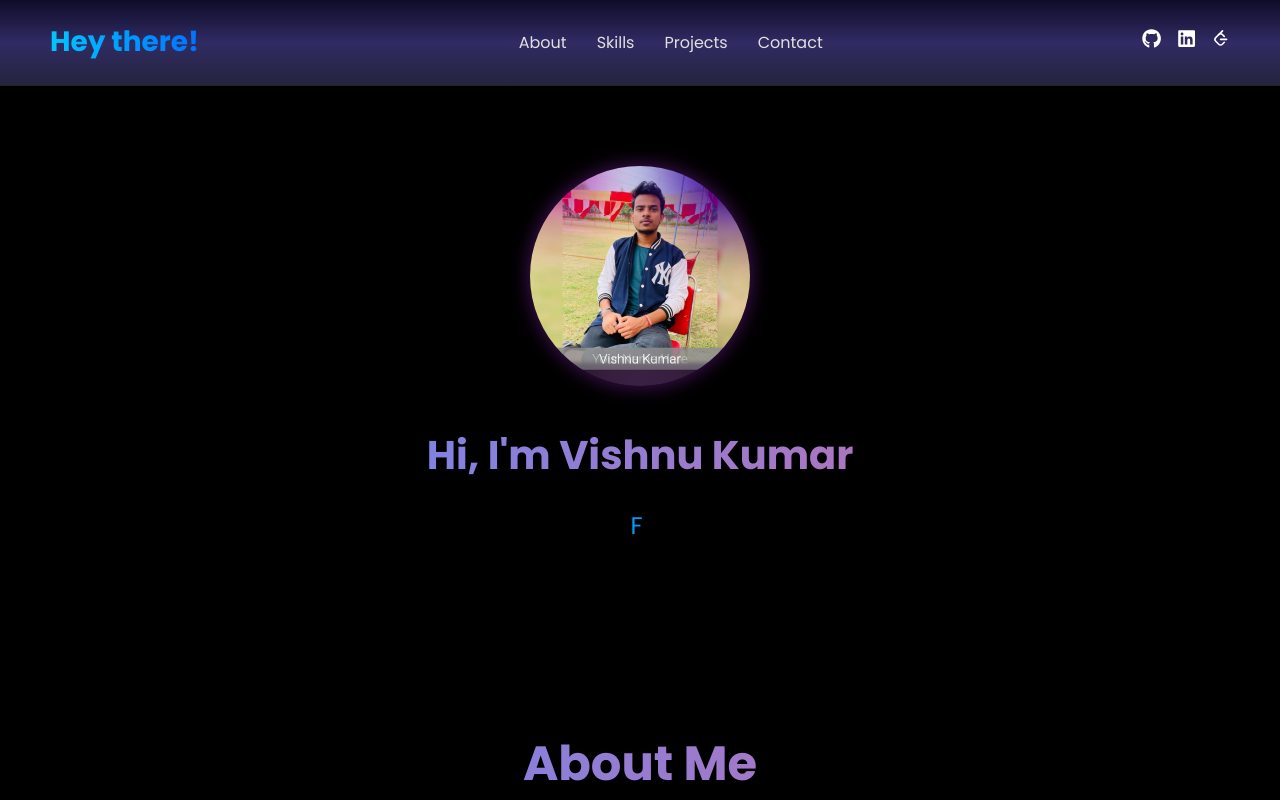
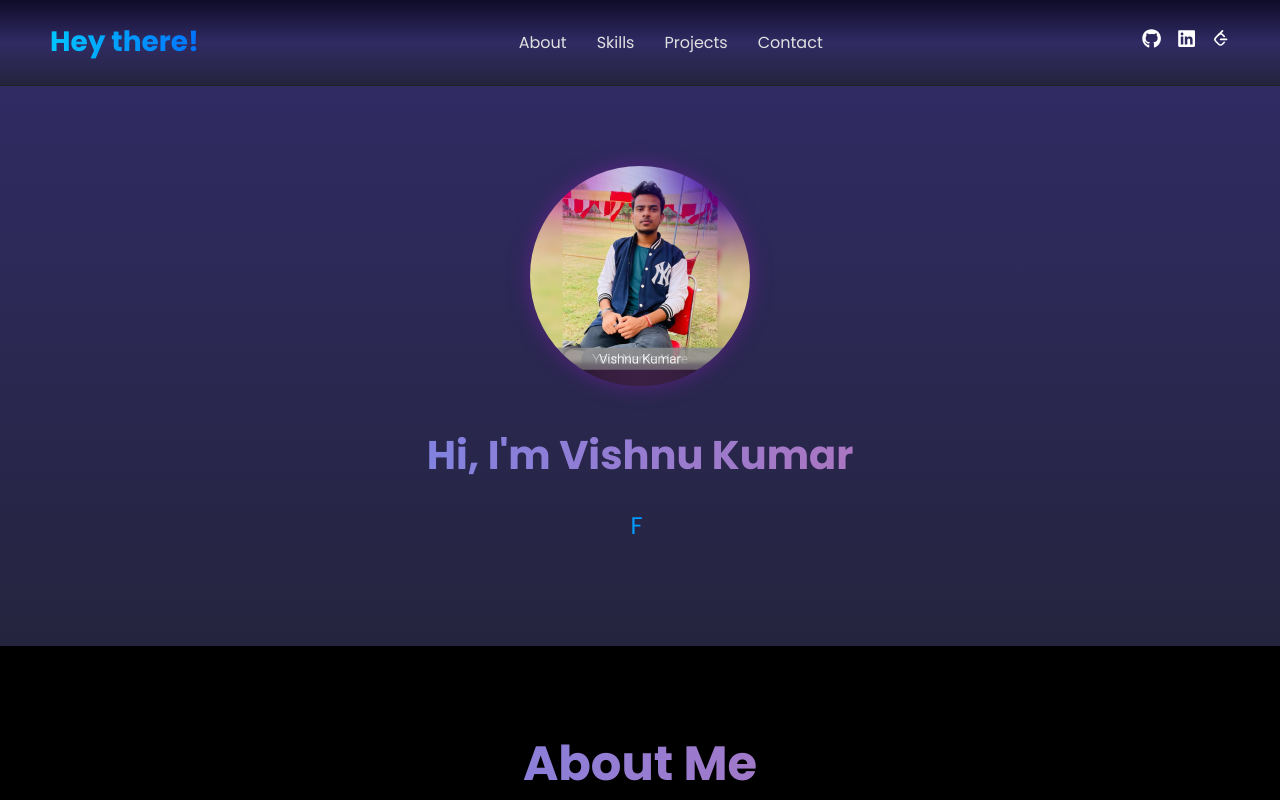
Before and after one commit to Vish9u-kr01/personalportfolio, a React (Vite) app in the folder portfolio website/: page / in a window 1280 px wide. Shown: the top 800 px of the page. Built offline with nearby package versions, Linux system fonts and the light colour scheme.

Commit message:
Update index.css

```diff
--- a/portfolio website/src/index.css
+++ b/portfolio website/src/index.css
@@ -91,6 +91,10 @@ section {
   text-align: center;
 }
 
+section:nth-child(even) {
+
+  background: linear-gradient(to bottom, #302b63, #24243e);
+}
 
 
 section h2 {
```
